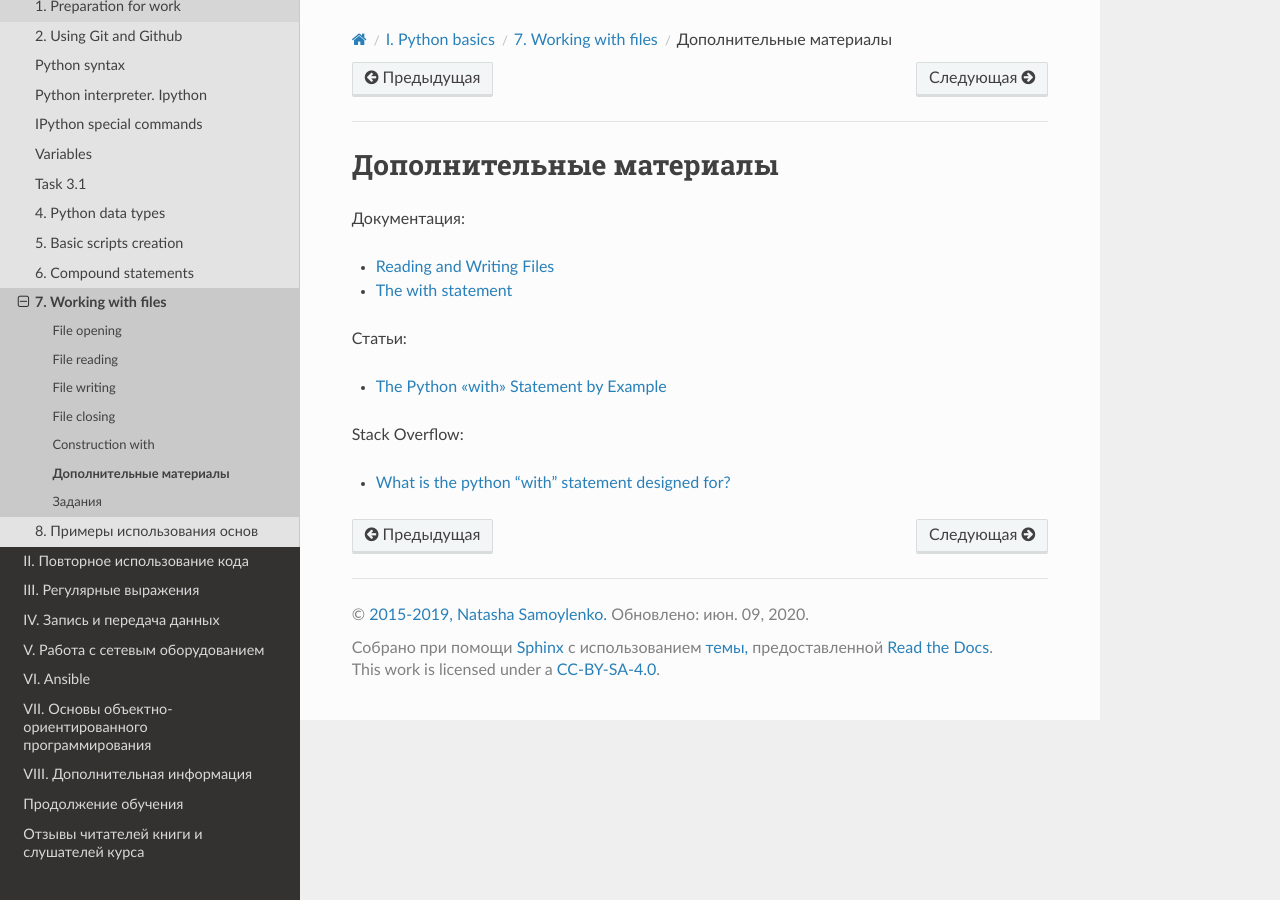
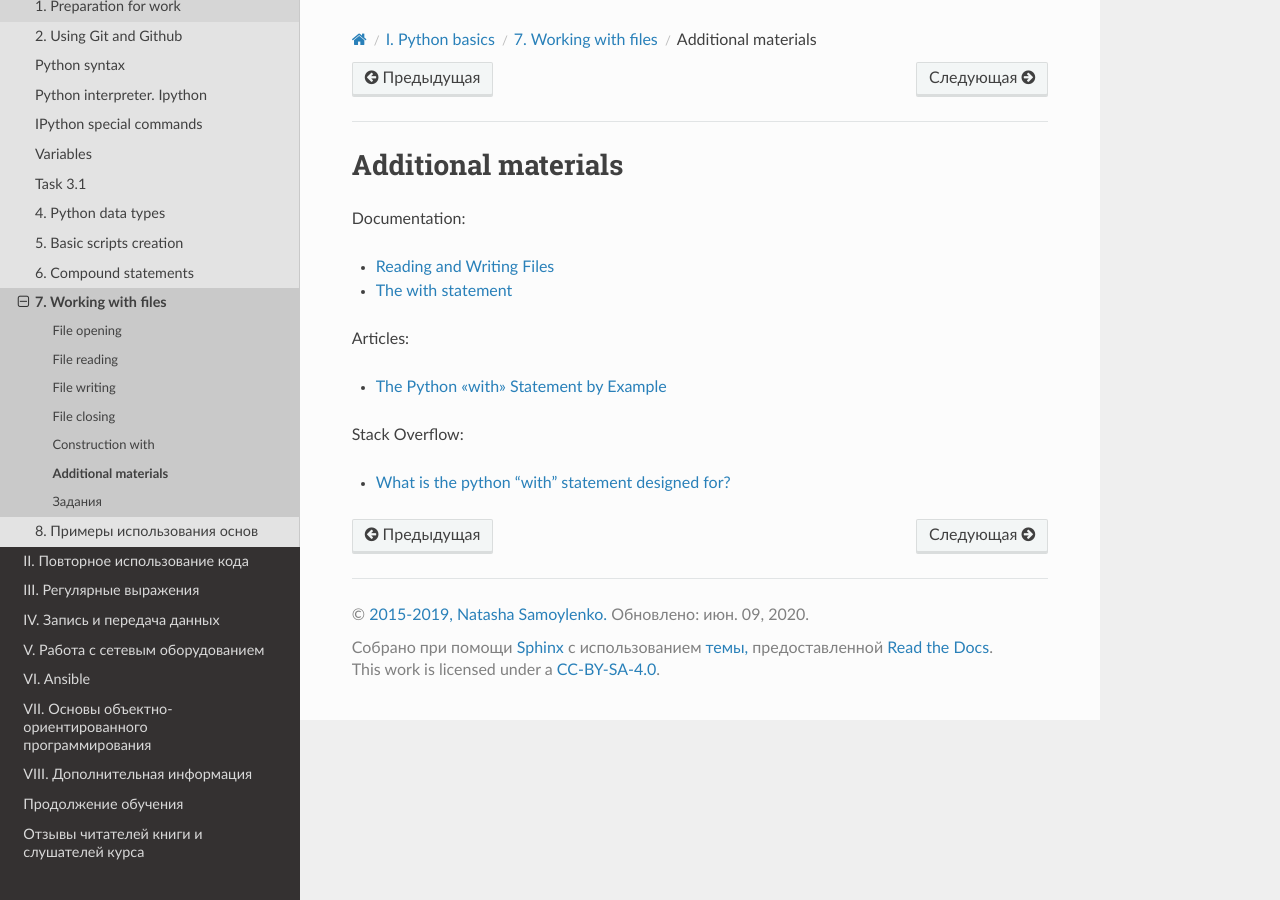
Before and after one commit to Aidar5/nattoeng, a Sphinx documentation site: the page built from docs/source/book/07_files/further_reading.rst, in a window 1280 px wide. Built offline with Sphinx 7.4.7 and the Read the Docs theme 2.0.0, drawn with Linux system fonts in a browser that asks for light colours; pages that are not in the unit, such as notebooks, are missing from menus.

Commit message:
Update further_reading.rst

```diff
--- a/docs/source/book/07_files/further_reading.rst
+++ b/docs/source/book/07_files/further_reading.rst
@@ -1,14 +1,14 @@
-Дополнительные материалы
+Additional materials
 ------------------------
 
-Документация:
+Documentation:
 
 -  `Reading and Writing
    Files <https://docs.python.org/3/tutorial/inputoutput.html#reading-and-writing-files>`__
 -  `The with
    statement <https://docs.python.org/3/reference/compound_stmts.html#the-with-statement>`__
 
-Статьи:
+Articles:
 
 -  `The Python "with" Statement by
    Example <http://preshing.com/20110920/the-python-with-statement-by-example/>`__
```
